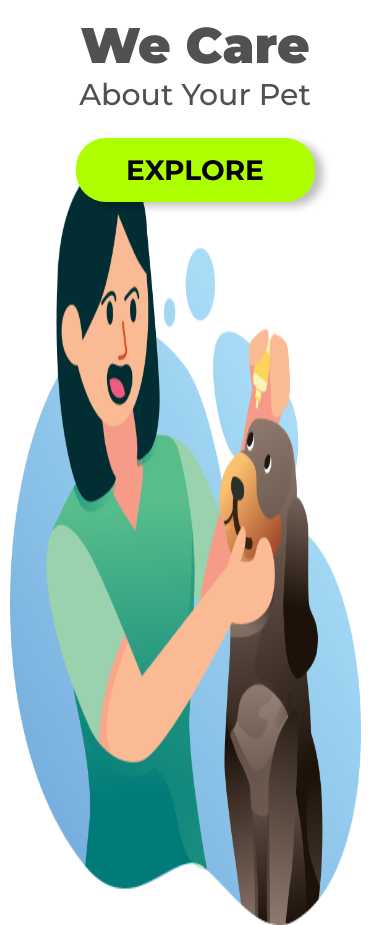
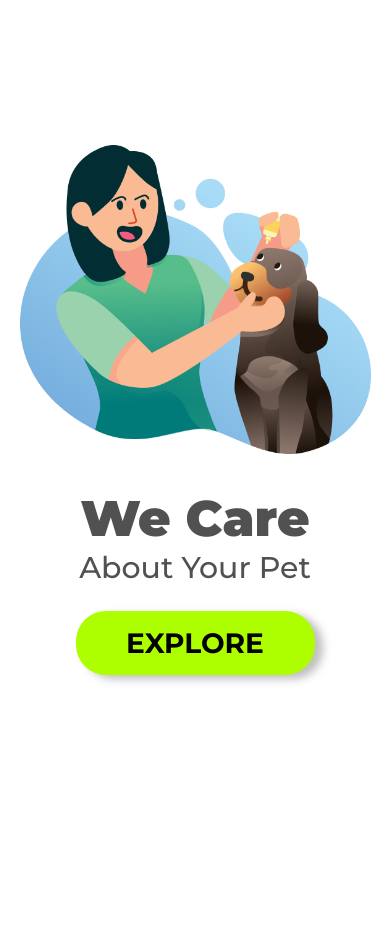
Before and after one commit to karlaweyla/We-Care-Projeto, a plain HTML site: page index.html in a window 390 px wide. After the commit the page ends 844 px from the top, so only its background shows below. Drawn offline with Linux system fonts and the light colour scheme.

Commit message:
realizada alteração no css e adicionada duas imagens.

```diff
--- a/style.css
+++ b/style.css
@@ -117,8 +117,8 @@ p {
     .img-logo {
         width: 90%;
         height: 90%;
-        position: absolute;
-        margin: 150px 10px 0 10px;
+        position: relative;
+        margin: 145px 0 15px 20px;
     }
 
     p {
```
Also changed, not shown: img/desktop.png (added), img/mobile.png (added).
